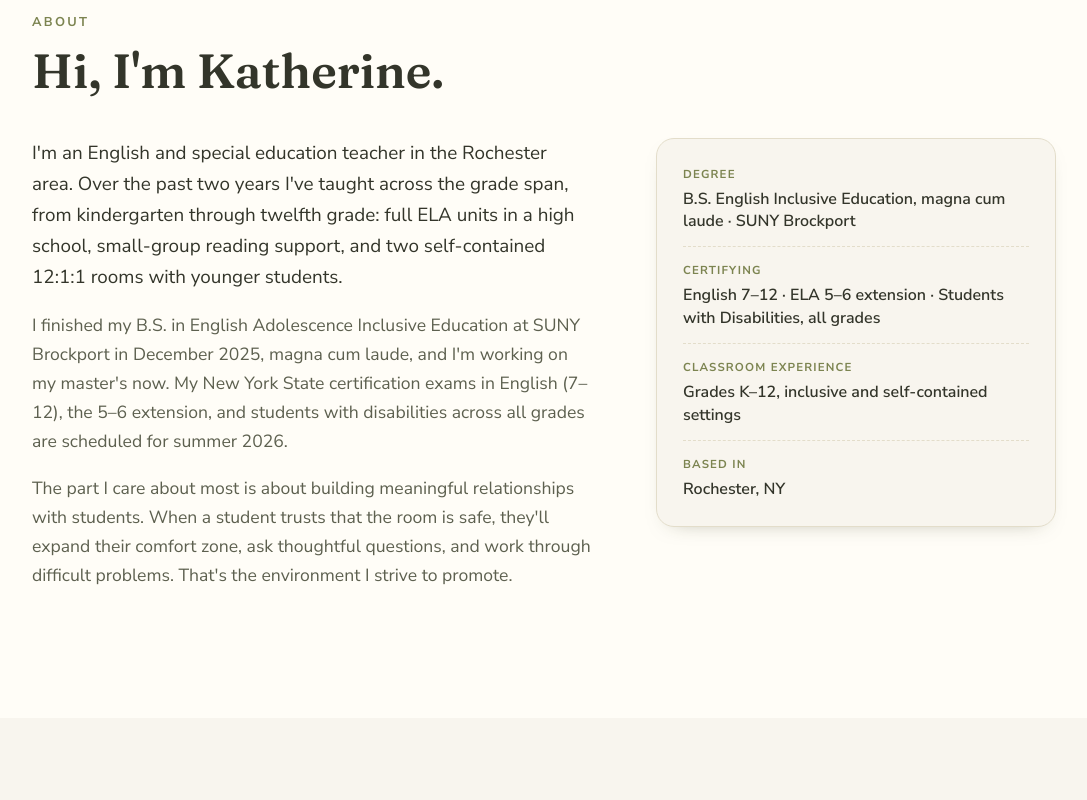
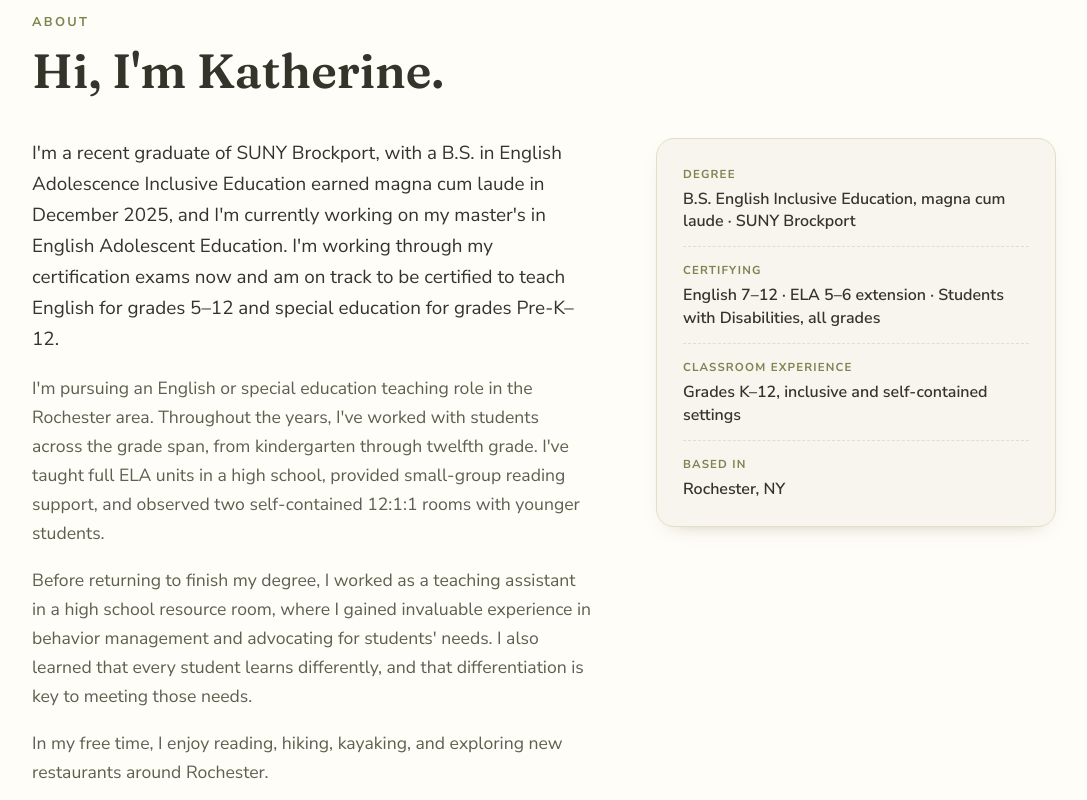
Before and after one commit to timmykeenz/be-portfolio, a plain HTML site: page index.html in a window 1280 px wide. Shown: the part 940-1740 px from the top of the page, without its empty margins (96-1183 px from the left). Drawn offline with nearby package versions, Linux system fonts and the light colour scheme.

Commit message:
Updates portfolio styling

```diff
--- a/index.html
+++ b/index.html
@@ -137,21 +137,23 @@
         <div class="about__grid">
           <div class="about__bio" data-aos="fade-up">
             <p>
-              I'm an English and special education teacher in the Rochester area. Over the past
-              two years I've taught across the grade span, from kindergarten through twelfth grade:
-              full ELA units in a high school, small-group reading support, and two self-contained
-              12:1:1 rooms with younger students.
+              I'm a recent graduate of SUNY Brockport, with a B.S. in English Adolescence
+              Inclusive Education earned magna cum laude in December 2025, and I'm currently
+              working on my master's in English Adolescent Education. I'm working through my
+              certification exams now and am on track to be certified to teach English for
+              grades 5&ndash;12 and special education for grades Pre-K&ndash;12.
             </p>
             <p>
-              I finished my B.S. in English Adolescence Inclusive Education at SUNY Brockport in
-              December 2025, magna cum laude, and I'm working on my master's now. My New York State
-              certification exams in English (7&ndash;12), the 5&ndash;6 extension, and students with
-              disabilities across all grades are scheduled for summer 2026.
+              I'm pursuing an English or special education teaching role in the Rochester area. Throughout the years, I've worked with students across the grade span, from kindergarten through twelfth
+              grade. I've taught full ELA units in a high school, provided small-group reading support, and observed two
+              self-contained 12:1:1 rooms with younger students.
             </p>
             <p>
-              The part I care about most is  about building meaningful relationships with
-students. When a student trusts that the room is safe, they'll expand their comfort zone, ask thoughtful questions, and
-              work through difficult problems. That's the environment I strive to promote.
+              Before returning to finish my degree, I worked as a teaching assistant in a high school resource room, where I gained invaluable experience in behavior management and advocating for students' needs. I also learned that every student learns differently, and that differentiation is key to meeting those needs.
+            </p>
+            <p>
+              In my free time, I enjoy reading, hiking, kayaking, and exploring new restaurants
+              around Rochester.
             </p>
           </div>
 
@@ -278,7 +280,27 @@ students. When a student trusts that the room is safe, they'll expand their comf
         </p>
 
         <div class="lessons__group" data-aos="fade-up">
-          <h3 class="lessons__heading">Lesson plans</h3>
+          <h3 class="lessons__heading">Poetry Stations Lesson Plan</h3>
+          <div class="lessons__grid">
+            <a class="pdf-card" href="assets/lesson_plans/K.%20Keenan%20Module%202%20Assessment%20-%20Justice%2C%20Inquiry%2C%20and%20Action%20Lesson%20Plan.pdf" data-pdf data-title="Justice, Inquiry, and Action">
+              <span class="pdf-card__thumb"><canvas></canvas><span class="pdf-card__loading">Loading preview</span></span>
+              <span class="pdf-card__body">
+                <span class="pdf-card__tag">Lesson plan</span>
+                <span class="pdf-card__title">Justice, Inquiry &amp; Action</span>
+              </span>
+            </a>
+            <a class="pdf-card" href="assets/lesson_plans/Poetry%20Stations%20%281%29.pdf" data-pdf data-title="Poetry Stations">
+              <span class="pdf-card__thumb"><canvas></canvas><span class="pdf-card__loading">Loading preview</span></span>
+              <span class="pdf-card__body">
+                <span class="pdf-card__tag">Activity</span>
+                <span class="pdf-card__title">Poetry Stations</span>
+              </span>
+            </a>
+          </div>
+        </div>
+
+        <div class="lessons__group" data-aos="fade-up">
+          <h3 class="lessons__heading">Mapping My Memory Lesson Plan</h3>
           <div class="lessons__grid">
             <a class="pdf-card" href="assets/lesson_plans/K.%20Keenan%20EDI%20647%20Mapping%20My%20Memory%20Lesson%20Plan.pdf" data-pdf data-title="Mapping My Memory">
               <span class="pdf-card__thumb"><canvas></canvas><span class="pdf-card__loading">Loading preview</span></span>
@@ -287,11 +309,11 @@ students. When a student trusts that the room is safe, they'll expand their comf
                 <span class="pdf-card__title">Mapping My Memory</span>
               </span>
             </a>
-            <a class="pdf-card" href="assets/lesson_plans/K.%20Keenan%20Module%202%20Assessment%20-%20Justice%2C%20Inquiry%2C%20and%20Action%20Lesson%20Plan.pdf" data-pdf data-title="Justice, Inquiry, and Action">
+            <a class="pdf-card" href="assets/lesson_plans/Mapping%20My%20Memory%20Slides.pdf" data-pdf data-title="Mapping My Memory">
               <span class="pdf-card__thumb"><canvas></canvas><span class="pdf-card__loading">Loading preview</span></span>
               <span class="pdf-card__body">
-                <span class="pdf-card__tag">Lesson plan</span>
-                <span class="pdf-card__title">Justice, Inquiry &amp; Action</span>
+                <span class="pdf-card__tag">Slides</span>
+                <span class="pdf-card__title">Mapping My Memory</span>
               </span>
             </a>
           </div>
@@ -300,13 +322,6 @@ students. When a student trusts that the room is safe, they'll expand their comf
         <div class="lessons__group" data-aos="fade-up">
           <h3 class="lessons__heading">Activities</h3>
           <div class="lessons__grid">
-            <a class="pdf-card" href="assets/lesson_plans/Poetry%20Stations%20%281%29.pdf" data-pdf data-title="Poetry Stations">
-              <span class="pdf-card__thumb"><canvas></canvas><span class="pdf-card__loading">Loading preview</span></span>
-              <span class="pdf-card__body">
-                <span class="pdf-card__tag">Activity</span>
-                <span class="pdf-card__title">Poetry Stations</span>
-              </span>
-            </a>
             <a class="pdf-card" href="assets/lesson_plans/Debate%20Activity.pdf" data-pdf data-title="Debate Activity">
               <span class="pdf-card__thumb"><canvas></canvas><span class="pdf-card__loading">Loading preview</span></span>
               <span class="pdf-card__body">
@@ -326,19 +341,6 @@ students. When a student trusts that the room is safe, they'll expand their comf
               <span class="pdf-card__body">
                 <span class="pdf-card__tag">Activity</span>
                 <span class="pdf-card__title">Found Poetry</span>
-              </span>
-            </a>
-          </div>
-        </div>
-
-        <div class="lessons__group" data-aos="fade-up">
-          <h3 class="lessons__heading">Slides</h3>
-          <div class="lessons__grid">
-            <a class="pdf-card" href="assets/lesson_plans/Mapping%20My%20Memory%20Slides.pdf" data-pdf data-title="Mapping My Memory — Slides">
-              <span class="pdf-card__thumb"><canvas></canvas><span class="pdf-card__loading">Loading preview</span></span>
-              <span class="pdf-card__body">
-                <span class="pdf-card__tag">Slides</span>
-                <span class="pdf-card__title">Mapping My Memory &mdash; Slides</span>
               </span>
             </a>
           </div>
```
